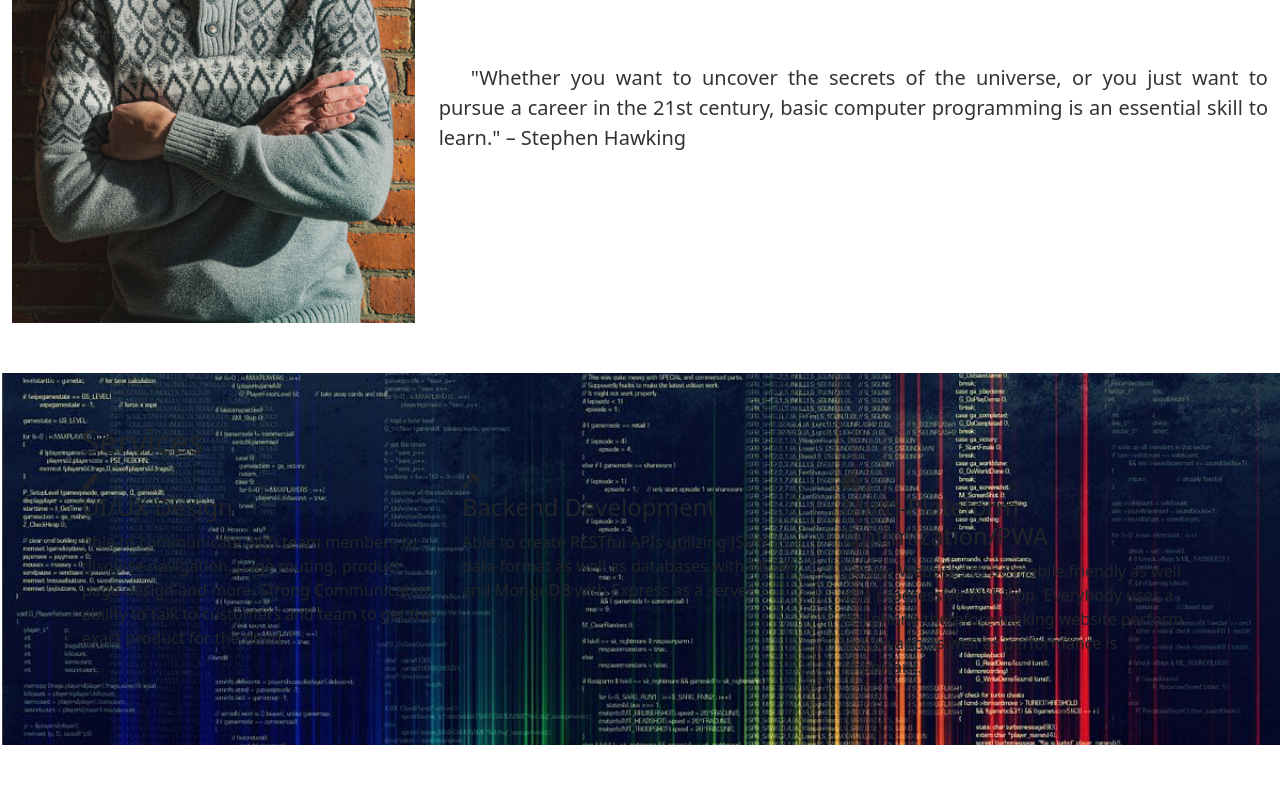
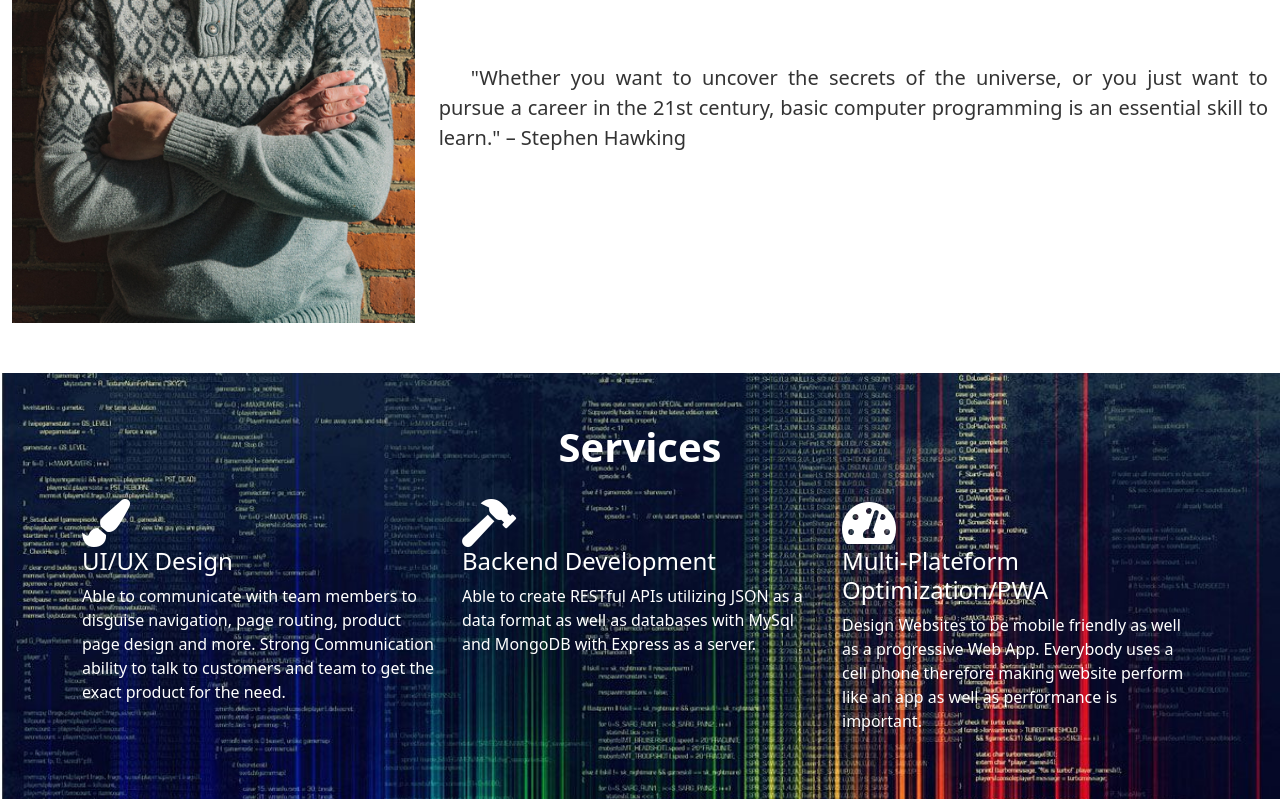
Before and after one commit to Hoybaby/Final-Portfolio, a website: page index.html in a window 1280 px wide. Shown: the part 1131-1930 px from the top of the page. Before the commit the page ends 1876 px from the top, so only its background shows below. Drawn offline with nearby package versions, Linux system fonts and the light colour scheme.

Commit message:
made the services better and appear in white text

```diff
--- a/assets/css/style.css
+++ b/assets/css/style.css
@@ -161,6 +161,24 @@ header .header-content .content p {
     background-attachment: fixed;
 }
 
+.services h2 {
+    color: white;
+    font-weight: 600;
+    font-size: 2.5rem;
+    text-align: center;
+    padding-bottom: 20px;
+}
+
+.services .single-service i {
+    font-size: 3rem;
+    color:white;
+    align-items: center;
+}
+
+.services .single-service p, .services .single-service h4 {
+    color: white
+}
+
 @media (max-width: 768px) {
     .about .col-md-4 {
         margin-bottom: 20px;
--- a/index.html
+++ b/index.html
@@ -98,8 +98,8 @@
                 </div>
                 <div class="col-md-4 col-12 single-service">
                     <i class="fas fa-tachometer-alt"></i>
-                    <h4>Multi-Plateform Optimization/PWA</h4>
-                    <p>Design Websites to be mobile friendly as well as a progressive Web App. Everybody uses a cell phone therefore making website perform like an app as well
+                    <h4 class='white-text'>Multi-Plateform Optimization/PWA</h4>
+                    <p class='white-text'>Design Websites to be mobile friendly as well as a progressive Web App. Everybody uses a cell phone therefore making website perform like an app as well
                         as performance is important.
                     </p>
                 </div>
```
